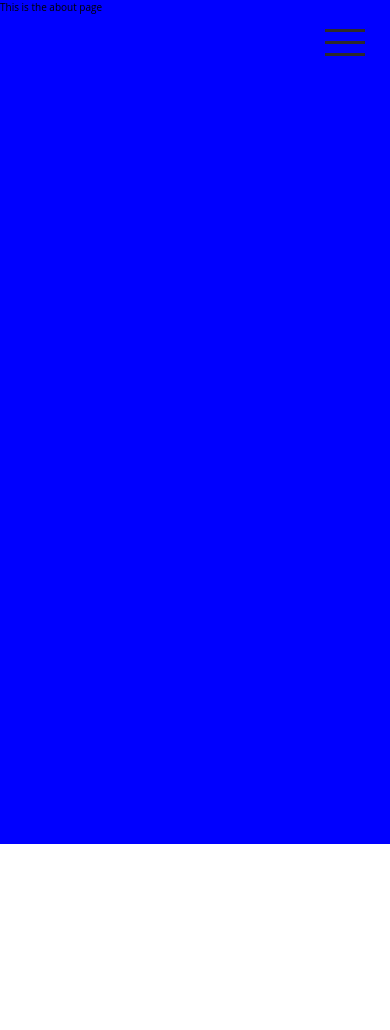
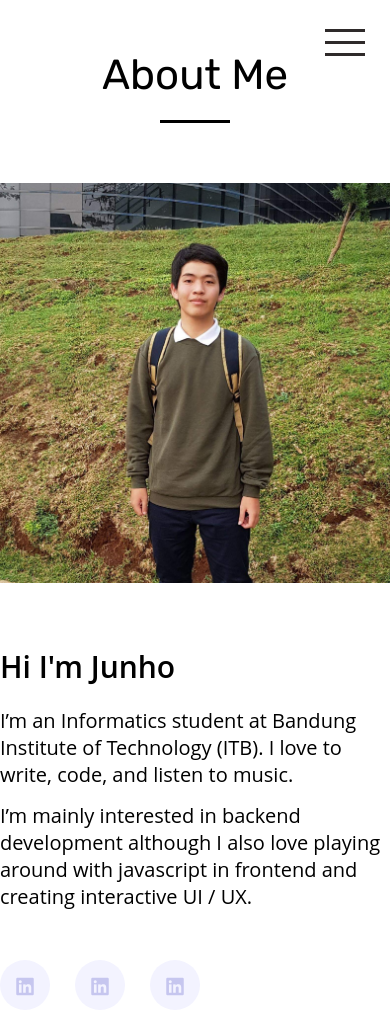
Before and after one commit to junchh/junho.me, a Vue app: page /about in a window 390 px wide. Before the commit the page ends 844 px from the top, so only its background shows below. Built offline with nearby package versions, Linux system fonts and the light colour scheme; a web font is replaced by a local one.

Commit message:
scrollable section almost done

```diff
--- a/public/index.html
+++ b/public/index.html
@@ -5,7 +5,7 @@
     <meta http-equiv="X-UA-Compatible" content="IE=edge">
     <meta name="viewport" content="width=device-width,initial-scale=1.0">
     <link rel="icon" href="<%= BASE_URL %>favicon.ico">
-    <title><%= htmlWebpackPlugin.options.title %></title>
+    <title></title>
 
     <!-- font awesome -->
     <script src="https://kit.fontawesome.com/8e87e5d447.js" crossorigin="anonymous"></script>
--- a/src/App.vue
+++ b/src/App.vue
@@ -19,7 +19,6 @@
         data: function(){
             return {
                 menuShown: false,
-                show: false,
                 stillScrolling: false,
                 hierarchy: ["/", "/about", "/projects"],
                 touchY: 0,
@@ -35,6 +34,8 @@
                 this.menuShown = !this.menuShown
             },
             handleScroll(delta){
+                let bottomOfWindow = (window.scrollY + window.innerHeight >= document.documentElement.scrollHeight)
+                let topOfWindow = (window.scrollY === 0)
                 if(!this.stillScrolling){
                     const path = router.currentRoute.path
                     let nextIndex = this.hierarchy.indexOf(path)
@@ -54,11 +55,13 @@
                         }
                     }
                     if(this.hierarchy[nextIndex] != path){
-                        router.push(this.hierarchy[nextIndex])
+                        if((delta > 0 && bottomOfWindow) || (delta <= 0 && topOfWindow)){
+                            router.push(this.hierarchy[nextIndex])
+                        }
                         this.stillScrolling = true
                         setTimeout(function(){
                             this.stillScrolling = false
-                        }.bind(this), 200)
+                        }.bind(this), 500)
                     }
                 }
             }
@@ -112,6 +115,7 @@
 html, body {
     font-family: 'Open Sans', sans-serif;
     font-size: 10px;
+    overflow-x: hidden;
 }
 
 a {
@@ -122,7 +126,7 @@ a {
   opacity: 0;
 }
 .fade-enter-active {
-  transition: opacity 0.2s;
+  transition: opacity 0.4s ease-in;
 }
 .fade-enter-to {
   opacity: 0.9;
@@ -131,7 +135,7 @@ a {
   opacity: 0.9;
 }
 .fade-leave-active {
-  transition: opacity 0.2s;
+  transition: opacity 0.4s ease-in;
 }
 .fade-leave-to {
   opacity: 0;
@@ -167,8 +171,6 @@ header {
 @media (max-height: 450px){
     html, body {
         font-size: 8px;
-        position: absolute;
-        overflow: hidden;
     }
 }
 </style>
--- a/src/components/about/About.vue
+++ b/src/components/about/About.vue
@@ -1,6 +1,33 @@
 <template>
-  <section class="about">
-        This is the about page
+    <section class="about">
+        <div class="about-title">
+            <div class="about-title-text">
+                <h1>About Me</h1>
+                <div class="about-line"></div>
+            </div>
+        </div>
+        <div class="about-content">
+            <div class="about-picture">
+                <img src="@/assets/images/about-profile.jpg"/>
+            </div>
+            <div class="about-information">
+                <h2 class="greeting">Hi I'm Junho</h2>
+                <p>
+                    I’m an Informatics student at Bandung Institute of Technology (ITB). I love to write, code, and listen to music.
+
+                </p>
+                <br>
+                <p>
+                    I’m mainly interested in backend development although I also love playing around with javascript in frontend and creating interactive UI / UX.
+                </p>
+
+                <div class="contact-links">
+                    <a class="rounded-icon" href="#"><i class="fab fa-linkedin"></i></a>
+                    <a class="rounded-icon" href="#"><i class="fab fa-linkedin"></i></a>
+                    <a class="rounded-icon" href="#"><i class="fab fa-linkedin"></i></a>
+                </div>
+            </div>
+        </div>
     </section>
 </template>
 
@@ -10,13 +37,107 @@
 </script>
 
 <style>
-.about {
-    height: 100vh;
+section.about {
+    min-height: 100vh;
     width: 100vw;
     z-index: 5;
-    background-color: blue;
+    background-color: #FFFFFF;
     position: absolute;
-    top: 0;
-    left: 0;
+}
+.about-title {
+    margin-top: 50px;
+}
+
+.about-title-text {
+    display: flex;
+    flex-direction: column;
+    align-items: center;
+}
+
+.about-title-text h1:hover ~ .about-line {
+    width: 200px;
+}
+
+.about-title-text h1 {
+    font-family: 'Rubik', sans-serif;
+    font-size: 4.2rem;
+    font-weight: 300;
+}
+
+.about-line {
+    margin-top: 20px;
+    width: 70px;
+    height: 3px;
+    background-color: #000000;
+    transition: width 0.2s;
+}
+
+.about-content {
+    display: flex;
+    justify-content: center;
+    width: 100%;
+}
+
+.about-picture {
+    margin-top: 60px;
+    margin-right: 100px;
+}
+.about-picture img {
+    width: 400px;
+}
+
+.about-information {
+    margin-top: 60px;
+    max-width: 500px;
+}
+
+.about-information .greeting {
+    font-size: 3rem;
+    font-weight: 600;
+    margin-bottom: 20px;
+}
+
+.about-information p {
+    font-size: 2rem;
+}
+
+.contact-links {
+    margin-top: 50px;
+    margin-bottom: 20px;
+    display: flex;
+}
+
+.rounded-icon {
+    display: block;
+    width: 50px;
+    height: 50px;
+    border-radius: 50px;
+    background-color: #F3F3FF;
+    text-align: center;
+    margin-right: 25px;
+    padding: 13px;
+    font-size: 20px;
+    color: #C6C6EF;
+    transition: all 0.3s;
+}
+
+.rounded-icon:hover {
+    background-color: #C6C6EF;
+    color: #F3F3FF;
+}
+
+@media (max-width: 1000px){
+    .about-content {
+        flex-direction: column;
+        align-items: center;
+    }
+
+    .about-picture {
+        margin-right: 0;
+    }
+
+    .about-information {
+        max-width: 400px;
+    }
 }
 </style>
--- a/src/components/hero/Hero.vue
+++ b/src/components/hero/Hero.vue
@@ -1,5 +1,9 @@
 <template>
-  <section @wheel="handleScroll" class="hero">
+
+    <section @wheel="handleScroll" class="hero">
+        <div class="bubble1"></div>
+        <div class="bubble2"></div>
+        <div class="bubble3"></div>
         <div class="information">
             <h1 class="title">Junho Choi</h1>
             <vue-typer
@@ -46,21 +50,50 @@
 <style>
 /* Hero / Section1 */
 section.hero {
-    background-image: url(~@/assets/images/bg-huge.png);
-    background-position: center;
-    background-repeat: no-repeat;
-    background-size: cover;
+    background-color: #FFFFFF;
     height: 100vh;
     width: 100vw;
-    background-color: #eee3;
     display: flex;
     justify-content: center;
     align-items: flex-end;
     z-index: 10;
+    position: fixed;
+    overflow: hidden;
+}
+
+.bubble1 {
+    background-color: #F3F3FF;
+    height: 900px;
+    width: 900px;
+    border-radius: 450px;
+    left: 45%;
+    bottom: -7%;
+    z-index: -1;
     position: absolute;
-    top: 0;
-    left: 0;
 }
+
+.bubble2 {
+    background-color: #F3F3FF;
+    height: 170px;
+    width: 170px;
+    border-radius: 100px;
+    left: -20px;
+    bottom: -20px;
+    z-index: -1;
+    position: absolute;
+}
+
+.bubble3 {
+    background-color: #F3F3FF;
+    height: 70px;
+    width: 70px;
+    border-radius: 40px;
+    left: -20px;
+    bottom: 210px;
+    z-index: -1;
+    position: absolute;
+}
+
 .information {
     margin-right: 300px;
     padding: 20px;
@@ -142,10 +175,23 @@ p.description {
 }
 
 @media (max-width: 1500px) {
-    section.hero {
-        background-image: url(~@/assets/images/bg-medium.png);
+    .bubble1 {
+        width: 800px;
+        height: 800px;
+        left: 40%;
     }
 
+    .bubble2 {
+        width: 150px;
+        height: 150px;
+    }
+
+    .bubble3 {
+        width: 50px;
+        height: 50px;
+        left: -10px;
+        bottom: 190px;
+    }
     .information {
         margin-right: 100px;
     }
@@ -156,6 +202,9 @@ p.description {
 }
 
 @media (max-width: 1200px) {
+    .bubble1 {
+        left: 35%;
+    }
     .information {
         margin-right: 0;
     }
@@ -181,10 +230,19 @@ p.description {
 }
 
 @media (max-width: 768px) {
-    section.hero {
-        background-image: url(~@/assets/images/bg-small.png);
+    .bubble1 {
+        left: 0;
+        right: -400px;
+        bottom: -400px;
     }
 
+    .bubble2 {
+        display: none;
+    }
+
+    .bubble3 {
+        display: none;
+    }
     .personal-design {
         display: none;
     }
@@ -220,6 +278,16 @@ p.description {
     }
 }
 
+@media (max-height: 700px){
+    .information {
+        margin-bottom: 50px;
+    }
+
+    .personal-design img {
+        height: 600px;
+    }
+}
+
 @media (max-height: 450px){
     .information {
         margin-bottom: 0;
```
Also changed, not shown: src/assets/images/about-profile.jpg (added).
